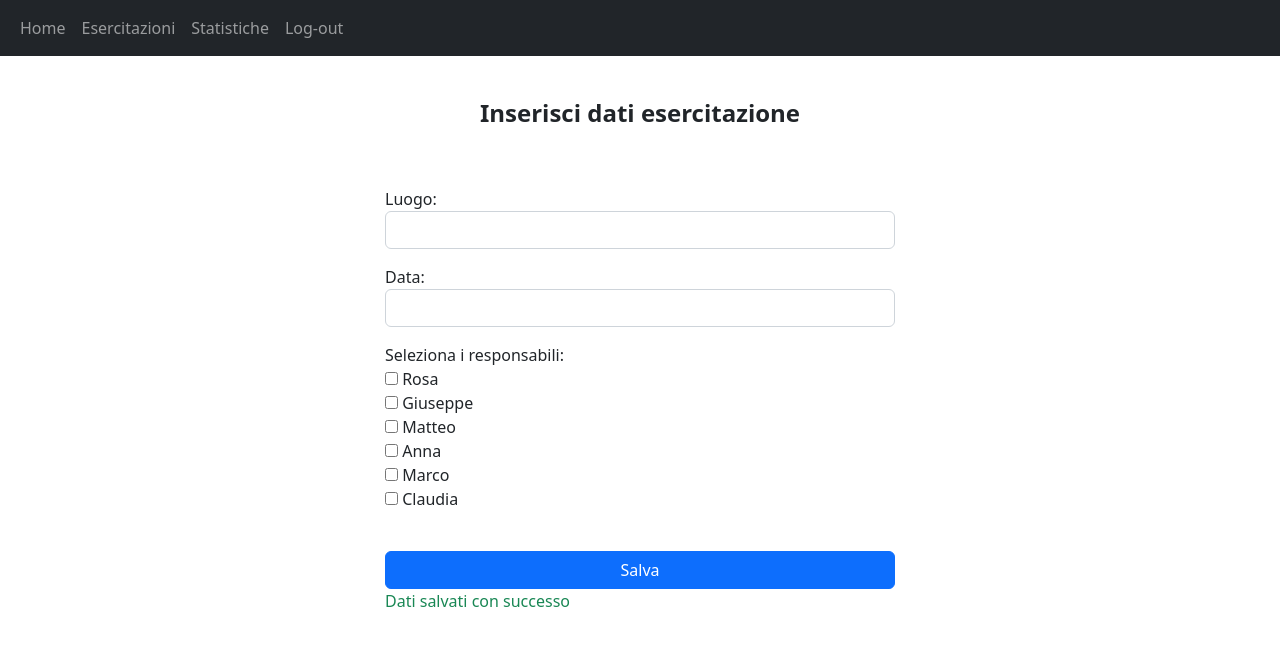
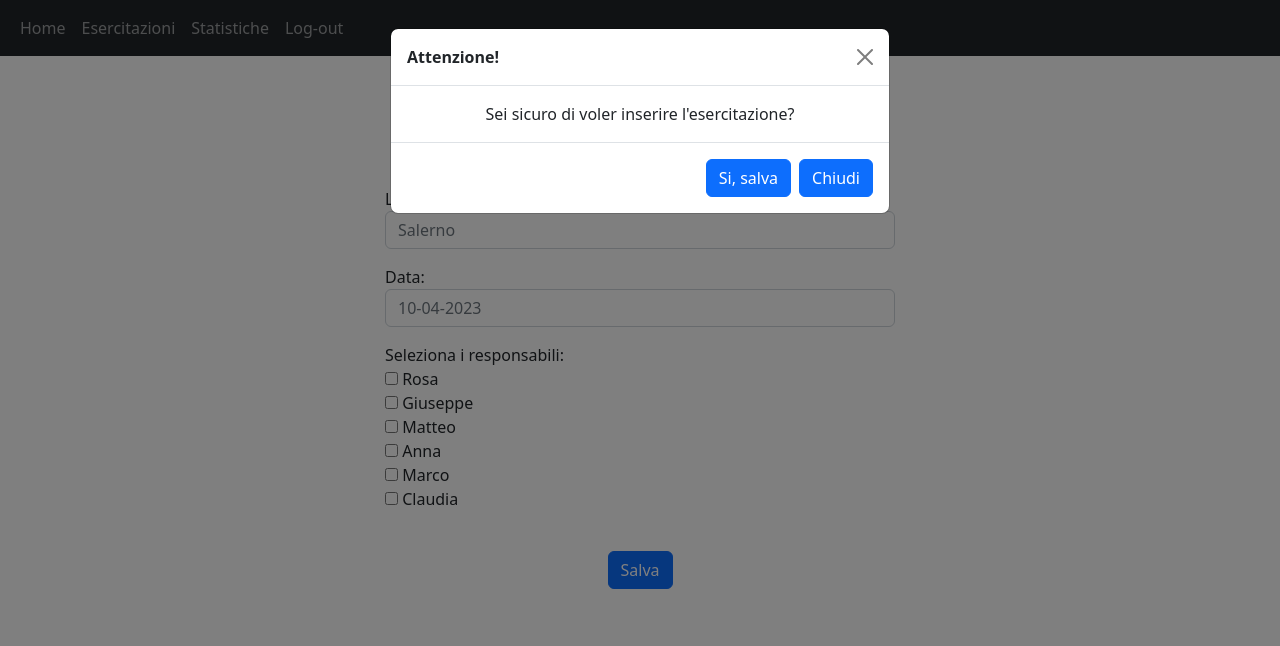
Before and after one commit to annafulgione98/TesiMagistrale, a plain HTML site: page web/aggiungiSimulazione.html in a window 1280 px wide. Both pictures are taken after a click on the button "Salva". Drawn offline with nearby package versions, Linux system fonts and the light colour scheme.

Commit message:
inserimento pop-up

```diff
--- a/web/aggiungiSimulazione.html
+++ b/web/aggiungiSimulazione.html
@@ -9,12 +9,6 @@
 
     <link rel="stylesheet" href="WEB-INF/css/style.css">
 </head>
-
-<script>
-    function successo2() {
-        document.getElementById("successo2").innerHTML = 'Dati salvati con successo';
-    }
-</script>
 
 <body>
 
@@ -45,11 +39,11 @@
         <form action="/action_page.php">
             <div class="mb-3 mt-3">
                 <label for="luogo">Luogo:</label>
-                <input type="text" class="form-control" id="luogo"  name="luogo">
+                <input type="text" class="form-control" id="luogo" placeholder="Salerno" name="luogo">
             </div>
             <div class="mb-3">
                 <label for="date">Data:</label>
-                <input type="text" class="form-control" id="date" placeholder="" name="date">
+                <input type="text" class="form-control" id="date" placeholder="10-04-2023" name="date">
             </div>
             <div class="mb-3">
                 <label >Seleziona i responsabili:</label> <br>
@@ -67,11 +61,40 @@
                     <input type="checkbox" id="vehicle6" name="vehicle6" value="Boat">
                     <label for="vehicle6"> Claudia</label><br><br>
                 </form>
+
+                <div class="container mt-3" align="center">
+                    <td> <button type="button" class="btn btn-primary" data-bs-toggle="modal" data-bs-target="#myModal">
+                        Salva
+                    </button> </td>
+                </div>
             </div>
-            <button type="button" onclick="successo2()" class="btn btn-primary" style="width: 100%">Salva</button>
-            <p id="successo2" class="text-success"></p>
+            <div class="modal" id="myModal">
+                <div class="modal-dialog">
+                    <div class="modal-content">
+                        <div class="modal-header">
+                            <strong>Attenzione!</strong>
+                            <button type="button" class="btn-close" data-bs-dismiss="modal"></button>
+                        </div>
+                        <div class="modal-body" align="center">
+                            <label>Sei sicuro di voler inserire l'esercitazione? </label>
+                        </div>
+
+                        <div class="modal-footer">
+                            <button type="button"  class="btn btn-primary" data-bs-dismiss="modal" onclick="salvaEsercitazione()">Si, salva</button>
+                            <button type="button" class="btn btn-primary" data-bs-dismiss="modal" >Chiudi</button>
+                        </div>
+
+                    </div>
+                </div>
+            </div>
         </form>
     </div>
 </div>
+<script>
+    document.getElementById("salvaEsercitazione").style.display="none";
+    function iniziaEsercitazione(){
+        document.getElementById("salvaEsercitazione").style.display="block";
+    }
+</script>
 </body>
 </html>
```
